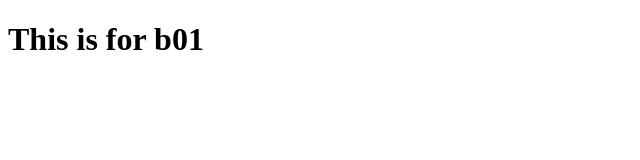
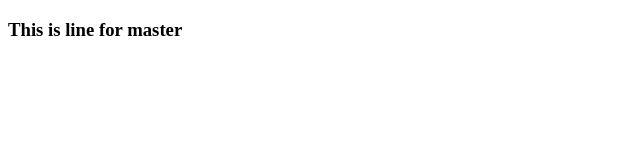
Before and after one commit to AlaaAldeenBK/Branching, a plain HTML site: page index.html in a window 1280 px wide. Shown: the whole page, without its empty margins (0-640 px from the left). Drawn offline with Linux system fonts and the light colour scheme.

Commit message:
Add line for master

```diff
--- a/index.html
+++ b/index.html
@@ -7,7 +7,7 @@
     <title>Document</title>
 </head>
 <body>
-    <h1>This is for b01</h1>
+    <h3>This is line for master</h3>
 
 </body>
 </html>
```
